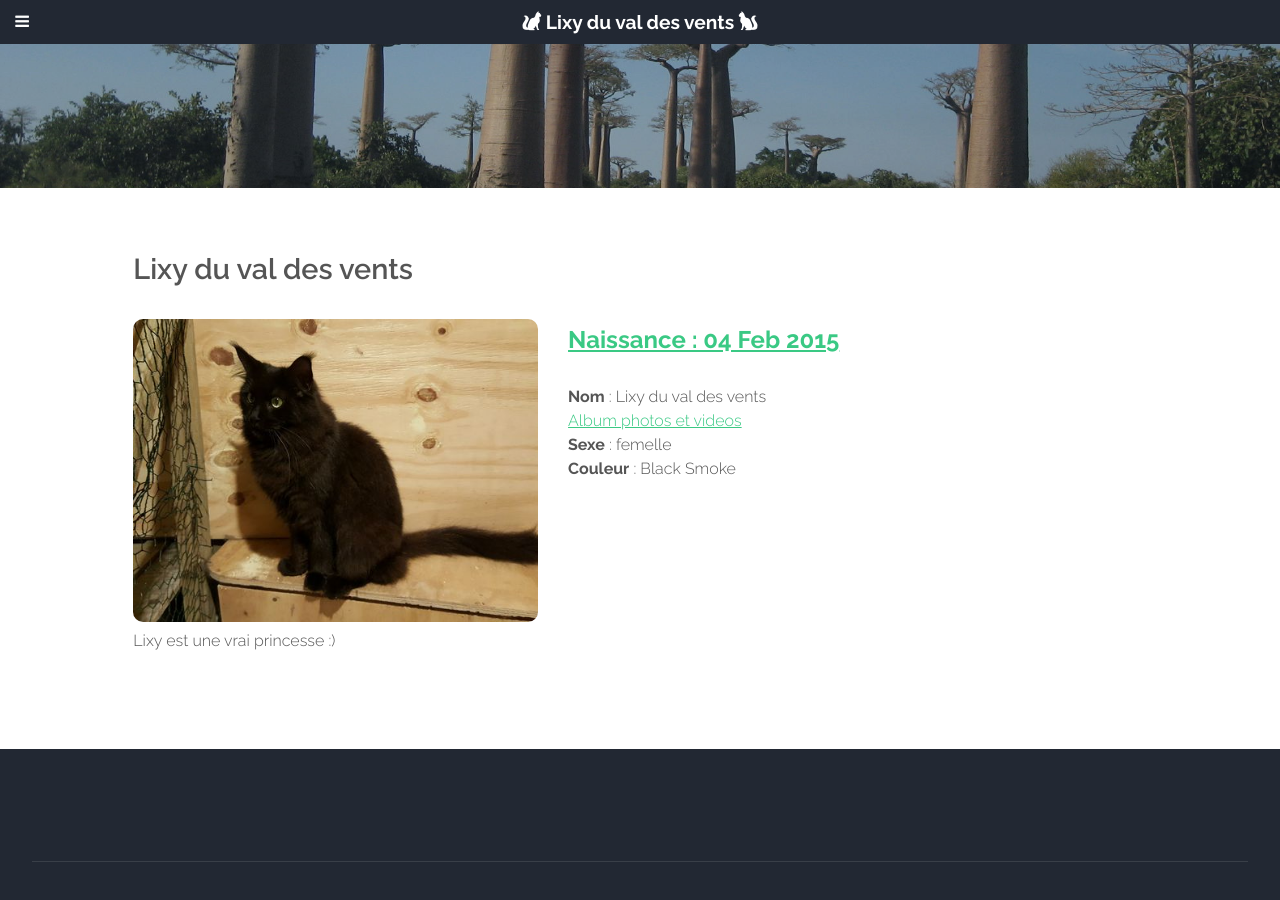
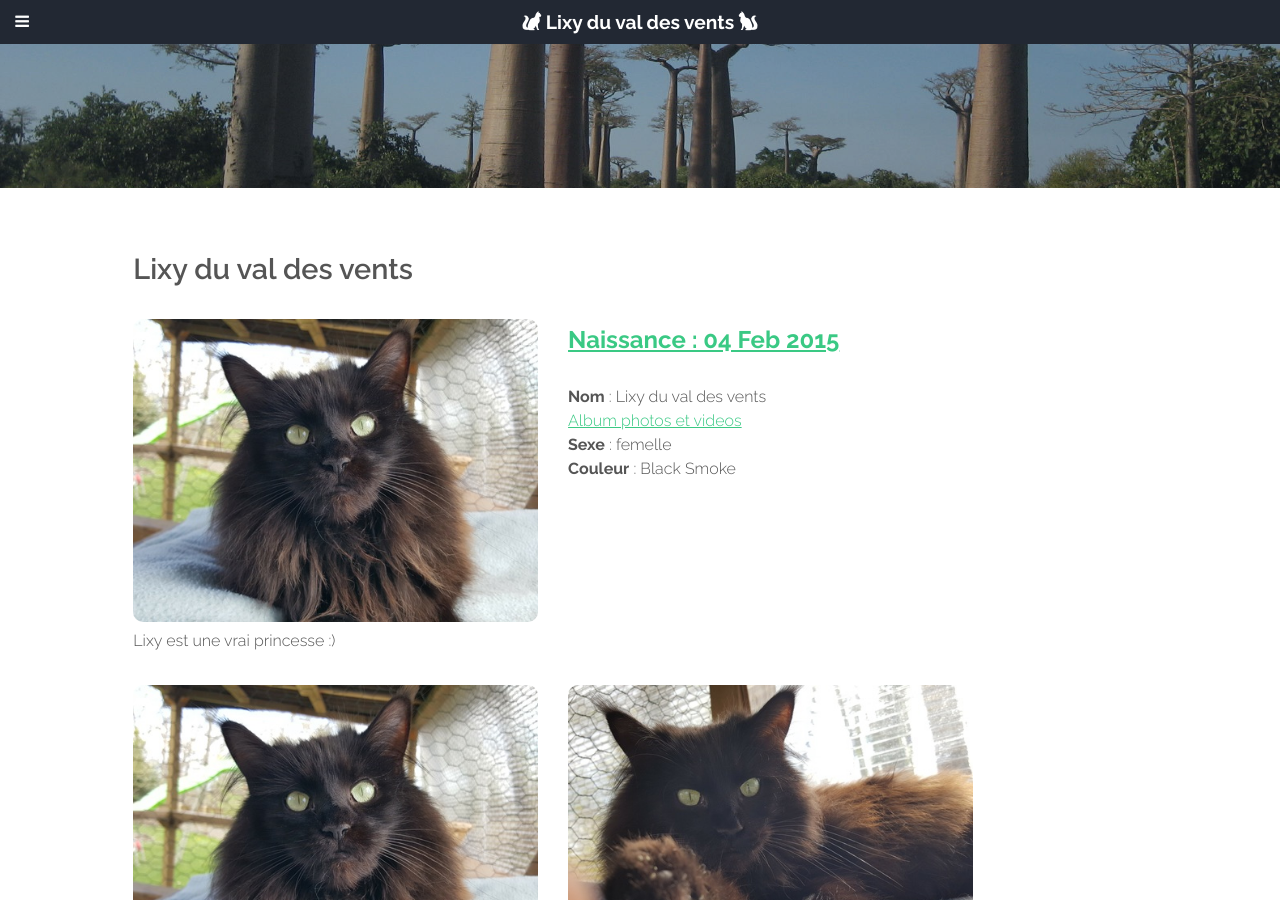
Before and after one commit to jbourcie/creolie, a Jekyll site: the page built from _posts/2016-11-03-lixy.md, in a window 1280 px wide and 900 px high. Built offline with Jekyll 4.4.1, drawn with Linux system fonts in a browser that asks for light colours; some web fonts are replaced.

Commit message:
change some photos

```diff
--- a/_posts/2016-11-03-lixy.md
+++ b/_posts/2016-11-03-lixy.md
@@ -11,6 +11,7 @@ photo: lixy.jpg
 album: https://goo.gl/photos/EzR73qSheMng9Ccn7
 sexe: femelle
 permalink: /lixy/
+photos: [lixy.jpg, lixy2.jpg, lixy3.jpg, lixy4.jpg]
 ---
 
 Lixy est une vrai princesse :)
```
Also changed, not shown: favicon.ico (added), photos/lixy.jpg, photos/lixy2.jpg (added), photos/lixy3.jpg (added), photos/lixy4.jpg (added).
